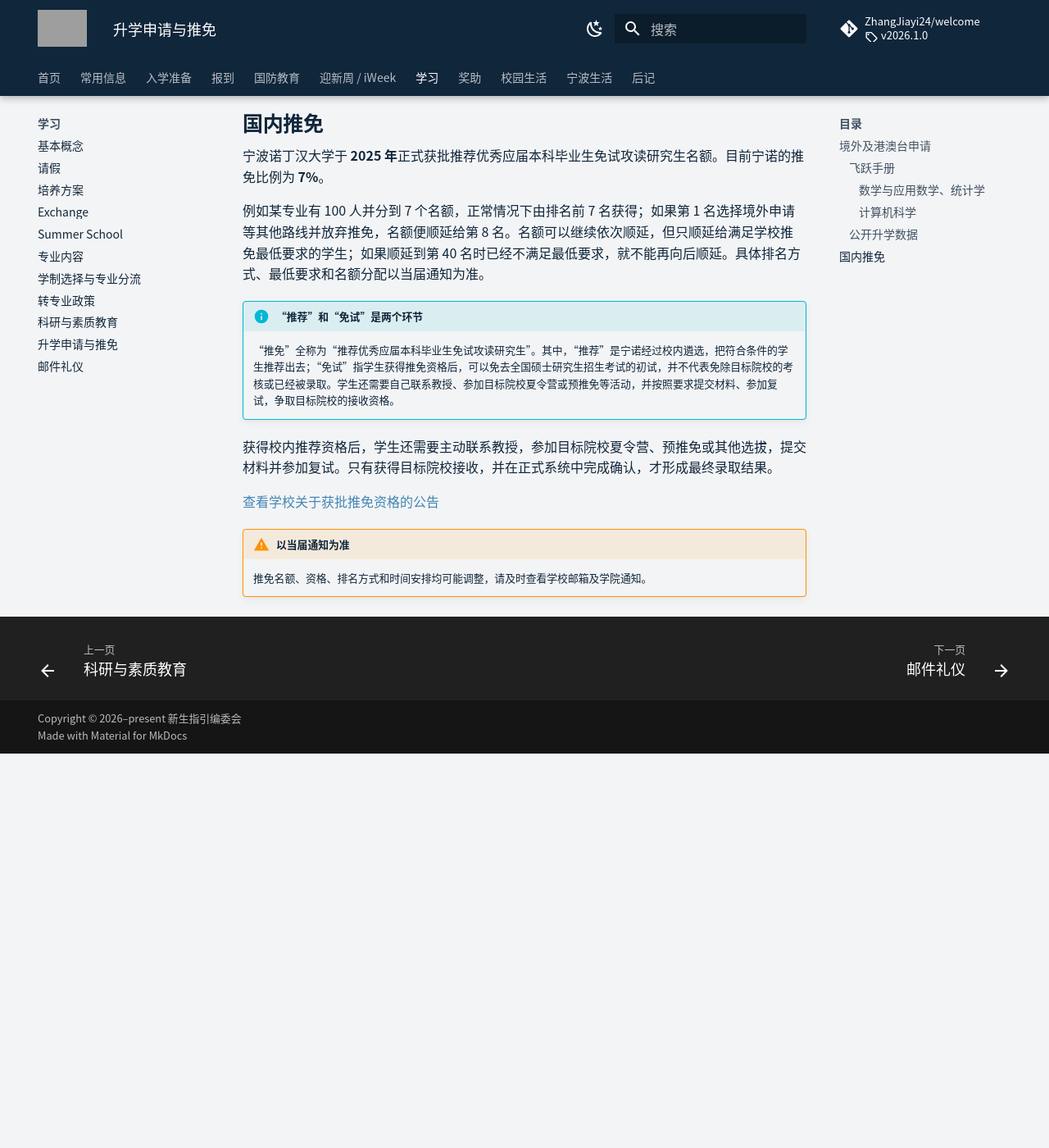
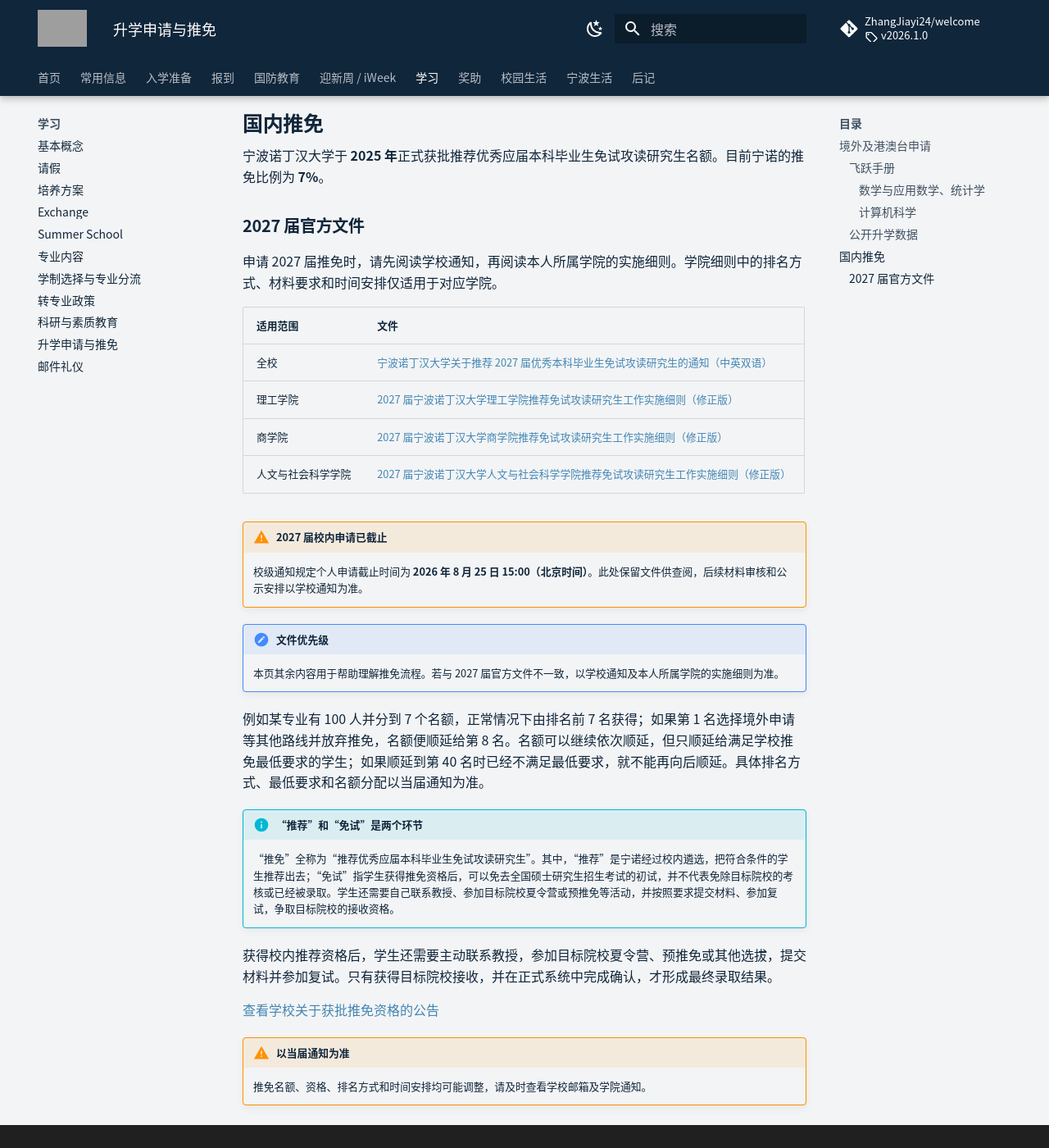
Before and after one commit to ZhangJiayi24/welcome, an MkDocs documentation site: the page built from docs/study/further-study.md, in a window 1280 px wide and 1400 px high, scrolled down 1174 px. Shown: the whole window at 82% size. Built offline with MkDocs 1.6.1 and Material for MkDocs 9.7.7, drawn with Linux system fonts in a browser that asks for light colours; comment, search, counter and statistics services are not loaded; before the commit the page ends 2093 px from its top, so only the background shows below that; grey boxes are pictures that could not be loaded.

Commit message:
Add 2027 postgraduate recommendation documents

```diff
--- a/docs/study/further-study.md
+++ b/docs/study/further-study.md
@@ -40,6 +40,23 @@
 
 宁波诺丁汉大学于 **2025 年**正式获批推荐优秀应届本科毕业生免试攻读研究生名额。目前宁诺的推免比例为 **7%**。
 
+### 2027 届官方文件
+
+申请 2027 届推免时，请先阅读学校通知，再阅读本人所属学院的实施细则。学院细则中的排名方式、材料要求和时间安排仅适用于对应学院。
+
+| 适用范围 | 文件 |
+| --- | --- |
+| 全校 | [宁波诺丁汉大学关于推荐 2027 届优秀本科毕业生免试攻读研究生的通知（中英双语）](../assets/documents/2027-postgraduate-recommendation-university-notice-bilingual.pdf){ .resource-link target="_blank" rel="noopener" } |
+| 理工学院 | [2027 届宁波诺丁汉大学理工学院推荐免试攻读研究生工作实施细则（修正版）](../assets/documents/2027-postgraduate-recommendation-science-engineering-rules.pdf){ .resource-link target="_blank" rel="noopener" } |
+| 商学院 | [2027 届宁波诺丁汉大学商学院推荐免试攻读研究生工作实施细则（修正版）](../assets/documents/2027-postgraduate-recommendation-business-rules.pdf){ .resource-link target="_blank" rel="noopener" } |
+| 人文与社会科学学院 | [2027 届宁波诺丁汉大学人文与社会科学学院推荐免试攻读研究生工作实施细则（修正版）](../assets/documents/2027-postgraduate-recommendation-humanities-social-sciences-rules.pdf){ .resource-link target="_blank" rel="noopener" } |
+
+!!! warning "2027 届校内申请已截止"
+    校级通知规定个人申请截止时间为 **2026 年 8 月 25 日 15:00（北京时间）**。此处保留文件供查阅，后续材料审核和公示安排以学校通知为准。
+
+!!! note "文件优先级"
+    本页其余内容用于帮助理解推免流程。若与 2027 届官方文件不一致，以学校通知及本人所属学院的实施细则为准。
+
 例如某专业有 100 人并分到 7 个名额，正常情况下由排名前 7 名获得；如果第 1 名选择境外申请等其他路线并放弃推免，名额便顺延给第 8 名。名额可以继续依次顺延，但只顺延给满足学校推免最低要求的学生；如果顺延到第 40 名时已经不满足最低要求，就不能再向后顺延。具体排名方式、最低要求和名额分配以当届通知为准。
 
 !!! info "“推荐”和“免试”是两个环节"
```
Also changed, not shown: 4 other files.
